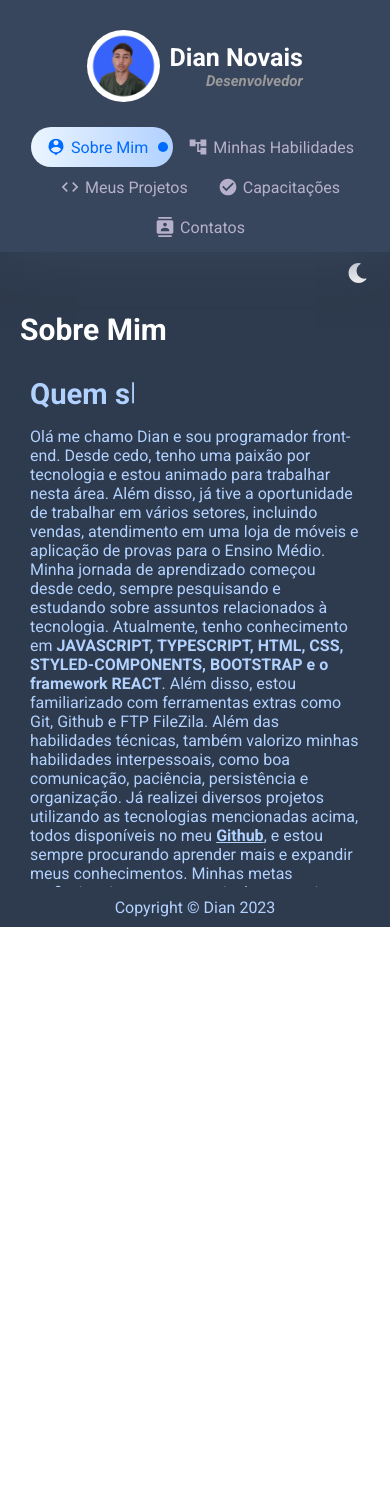
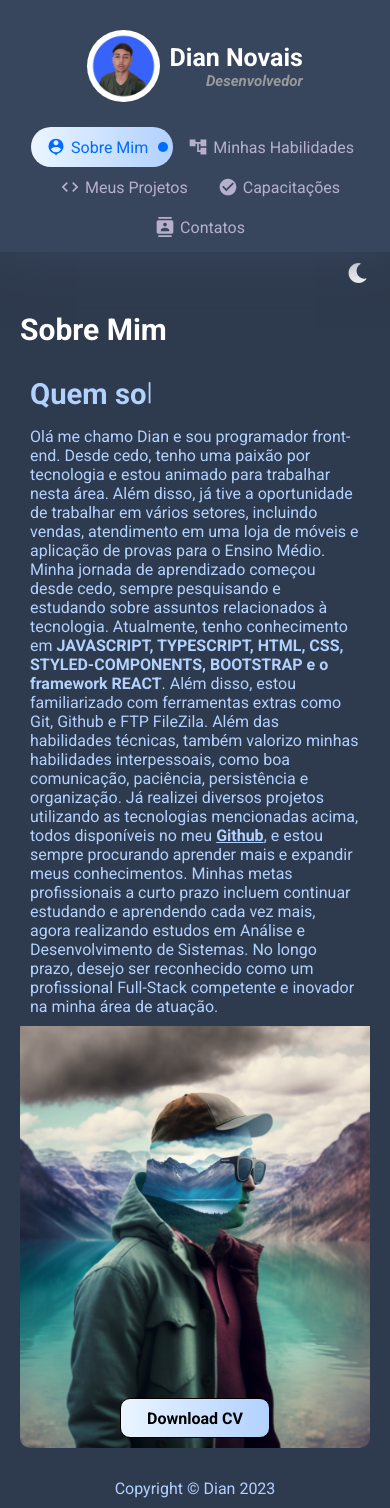
Before and after one commit to DianNovais/portfolioReact, a React (Vite) app: page / in a window 390 px wide. Before the commit the page ends 927 px from the top, so only its background shows below. Built offline with nearby package versions, Linux system fonts and the light colour scheme.

Commit message:
fix layout mobile home

```diff
--- a/src/pages/Home/Home.styles.ts
+++ b/src/pages/Home/Home.styles.ts
@@ -17,7 +17,7 @@ export const Container = styled.div`
 
   @media screen and (max-width: 900px) {
     overflow: visible;
-    height: 100%;
+    height: auto;
   }
 `;
 
@@ -39,6 +39,7 @@ export const ContentAbout = styled.div`
   @media screen and (max-width: 900px) {
     height: 100%;
     flex-direction: column;
+    max-height: none;
   }
 `;
 
@@ -85,6 +86,8 @@ export const TextContent = styled.div<{themeDark: boolean}>`
   }
 
   @media screen and (max-width: 900px) {
+    flex: none;
+    height: 50%;
     p{
       overflow: visible;
     }
@@ -124,7 +127,7 @@ export const ArtContainer = styled.div`
 
   @media screen and (max-width: 900px) {
     flex: none;
-    height: 400px;
+    height: 50vh;
     border-radius: 0px 0px 10px 10px;
   }
 `;
```
